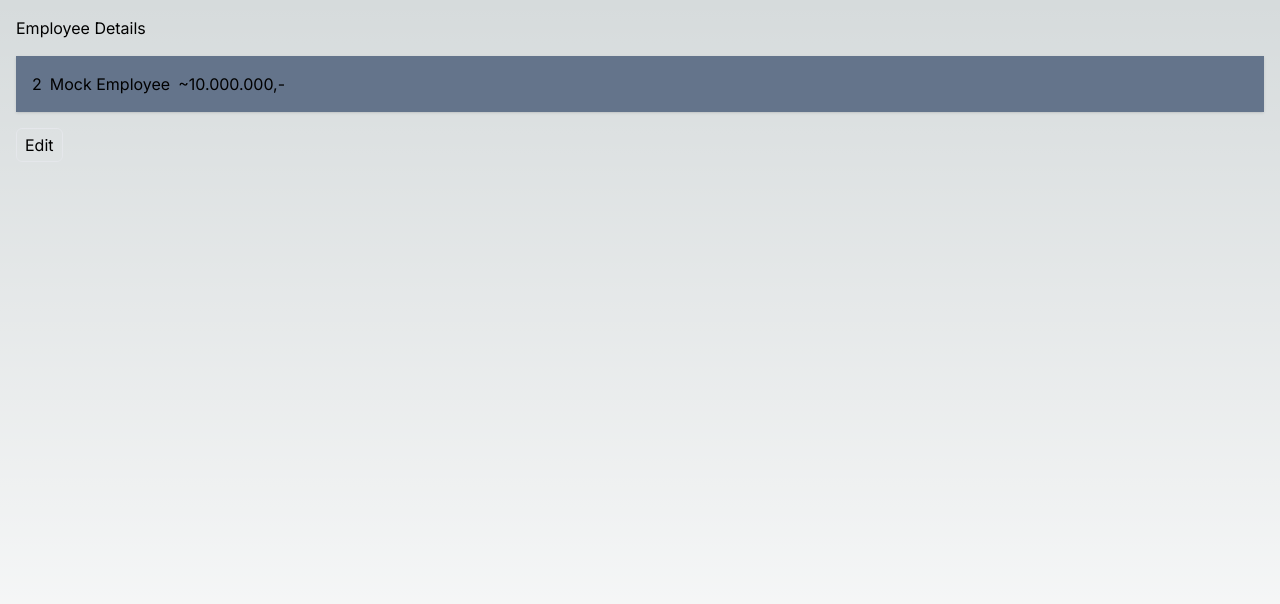
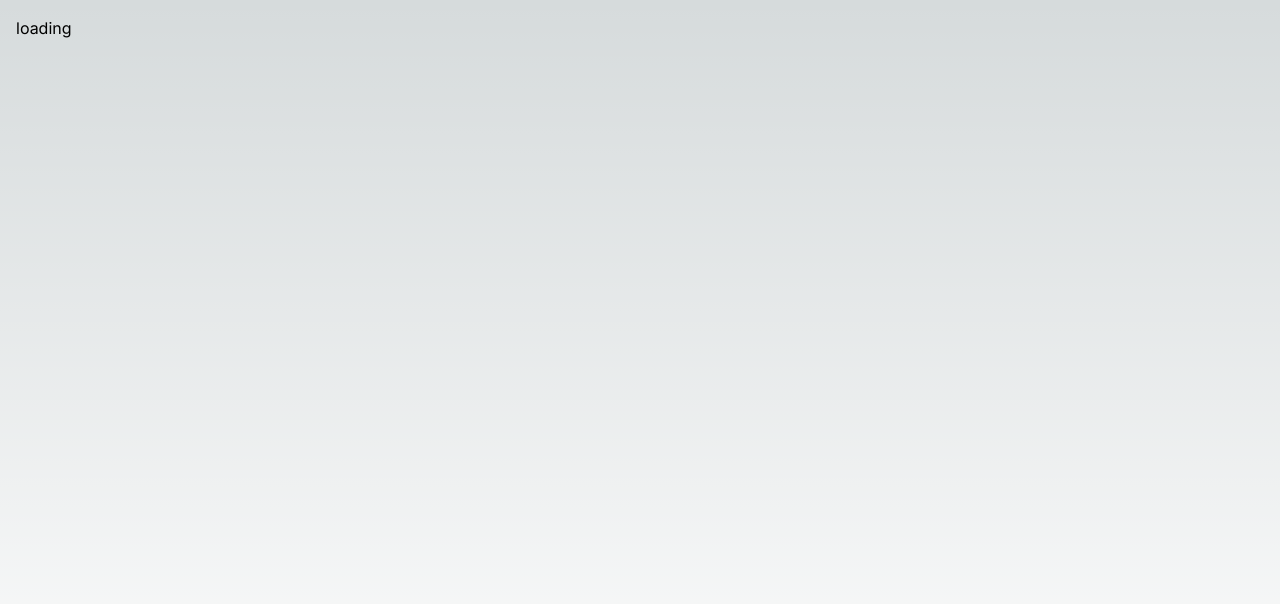
Before and after one commit to carcutter/FrontendChallenge, a Next.js app: page /employee/1 in a window 1280 px wide. Shown: the top 604 px of the page. Built offline with nearby package versions, Linux system fonts and the light colour scheme.

Commit message:
feat: delete employee

```diff
--- a/src/app/employee/[employeeId]/page.tsx
+++ b/src/app/employee/[employeeId]/page.tsx
@@ -1,19 +1,47 @@
 "use client";
 
-import { EmployeeModel } from "@/domain/models/employee.model";
+import { useQueryClient } from "@tanstack/react-query";
+import Link from "next/link";
+import { useRouter } from "next/navigation";
+import { useCallback, useEffect } from "react";
+import { toast, ToastContainer } from "react-toastify";
+
+import { useDeleteEmployeeById } from "@/domain/hooks/useDeleteEmployeeById.hook";
+import { useGetEmployeeById } from "@/domain/hooks/useGetEmployeeById.hook";
 import EmployeeCard from "@/ui/components/EmployeeCard.component";
-import Link from "next/link";
 
-export default function EditEmployeePage() {
-  // TODO Implement employee details page and delete feature
-  const employee: EmployeeModel = {
-    id: 2,
-    employee_name: "Mock Employee",
-    employee_salary: 10_000_000,
-  };
+export default function EditEmployeePage({ employeeId }: { employeeId: string }) {
+  const { data: employee, isLoading, isError } = useGetEmployeeById({ id: +employeeId });
+  const { mutate, isSuccess, isError: isDeleteError, isPending } = useDeleteEmployeeById({ id: +employeeId });
+  const router = useRouter();
+  const queryClient = useQueryClient();
+
+  const handleDelete = useCallback(() => {
+    mutate();
+  }, [mutate]);
+
+  useEffect(() => {
+    if (isSuccess) {
+      toast.success('Employee data has been removed!');
+      queryClient.invalidateQueries({ queryKey: ['getEmployeeList'] });
+      router.push('/');
+    }
+    if (isDeleteError) {
+      toast.error('Some issues while removing employee, please try again later');
+    }
+    if (isError) {
+      toast.error('Some issues while fetching employee, please try again later');
+    }
+  }, [isSuccess, router, isDeleteError, isError]);
+
   return (
     <main className="flex h-screen flex-col items-start justify-start p-4 gap-4">
-      <h1>Employee Details</h1>
+      {
+        employee && (
+          <div className="flex flex-col gap-2">
+            <Link className="border px-2 py-1 rounded-md" href={`/`}>
+              Back
+            </Link>
             <EmployeeCard employee={employee} />
             <Link
               className="border px-2 py-1 rounded-md"
@@ -21,6 +49,23 @@ export default function EditEmployeePage() {
             >
               Edit
             </Link>
+            <button
+              className="border px-2 py-1 rounded-md"
+              onClick={handleDelete}
+              disabled={isPending}
+            >
+              Delete
+            </button>
+          </div>
+        )
+      }
+
+      {isLoading && (
+        <div className="flex-1 w-full items-center justify-center">
+          <span>loading</span>
+        </div>
+      )}
+      <ToastContainer theme='dark' position='top-center' />
     </main>
   );
 }
--- /dev/null
+++ b/src/domain/hooks/useDeleteEmployeeById.hook.ts
@@ -0,0 +1,13 @@
+import { useMutation } from "@tanstack/react-query";
+
+import { GetEmployeeByIdParams } from "../params/employee.param";
+import EmployeeService from "../services/employee.service";
+
+const service = EmployeeService.getInstance();
+
+export const useDeleteEmployeeById = (param: GetEmployeeByIdParams) => {
+  return useMutation({
+    mutationKey: ["deleteEmployeeById", param.id],
+    mutationFn: () => service.deleteEmployeeById(param),
+  });
+};
--- /dev/null
+++ b/src/domain/hooks/useGetEmployeeById.hook.ts
@@ -0,0 +1,14 @@
+import { useQuery } from "@tanstack/react-query";
+
+import { GetEmployeeByIdParams } from "../params/employee.param";
+import EmployeeService from "../services/employee.service";
+
+const service = EmployeeService.getInstance();
+
+export const useGetEmployeeById = (param: GetEmployeeByIdParams) => {
+  return useQuery({
+    queryKey: ["getEmployeeById"],
+    queryFn: () => service.getEmployeeById(param),
+    staleTime: 5 * 60 * 1000,
+  });
+};
```
Lines whose indentation alone changed are shown as unchanged.
